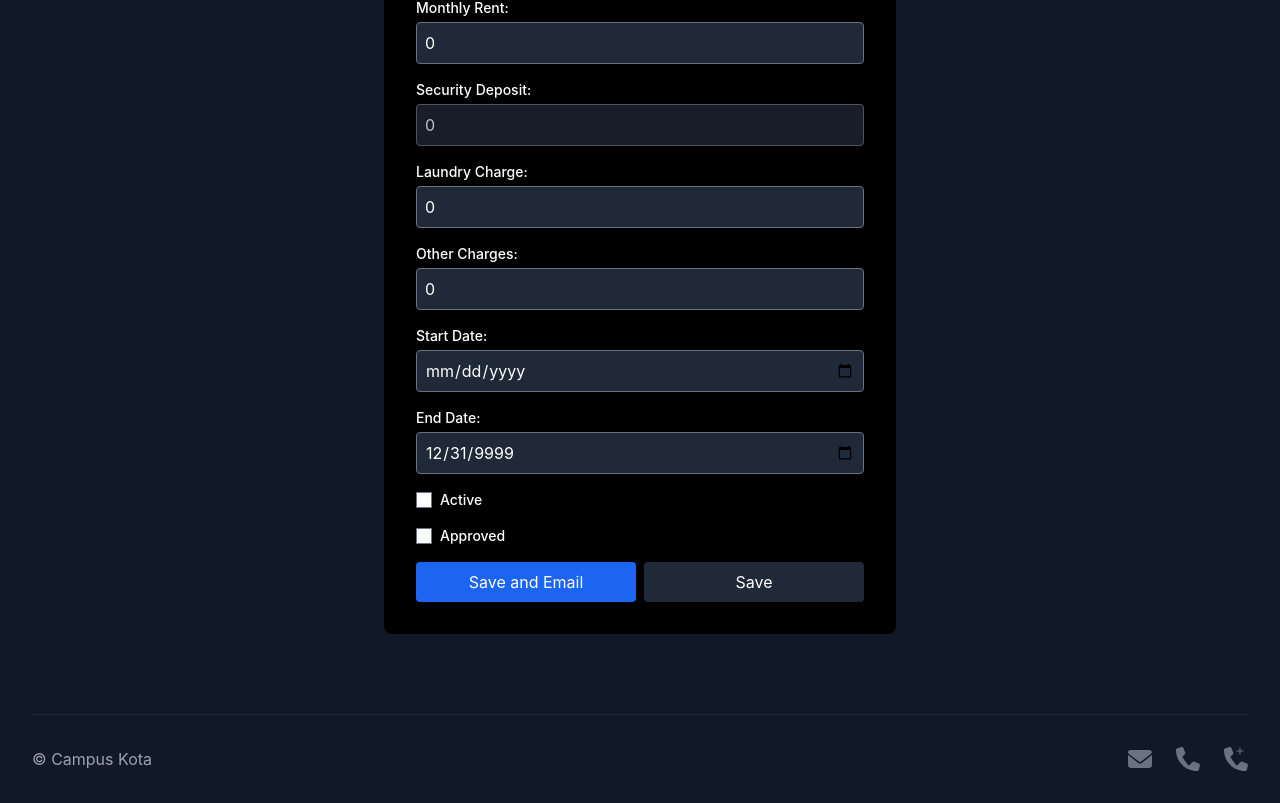
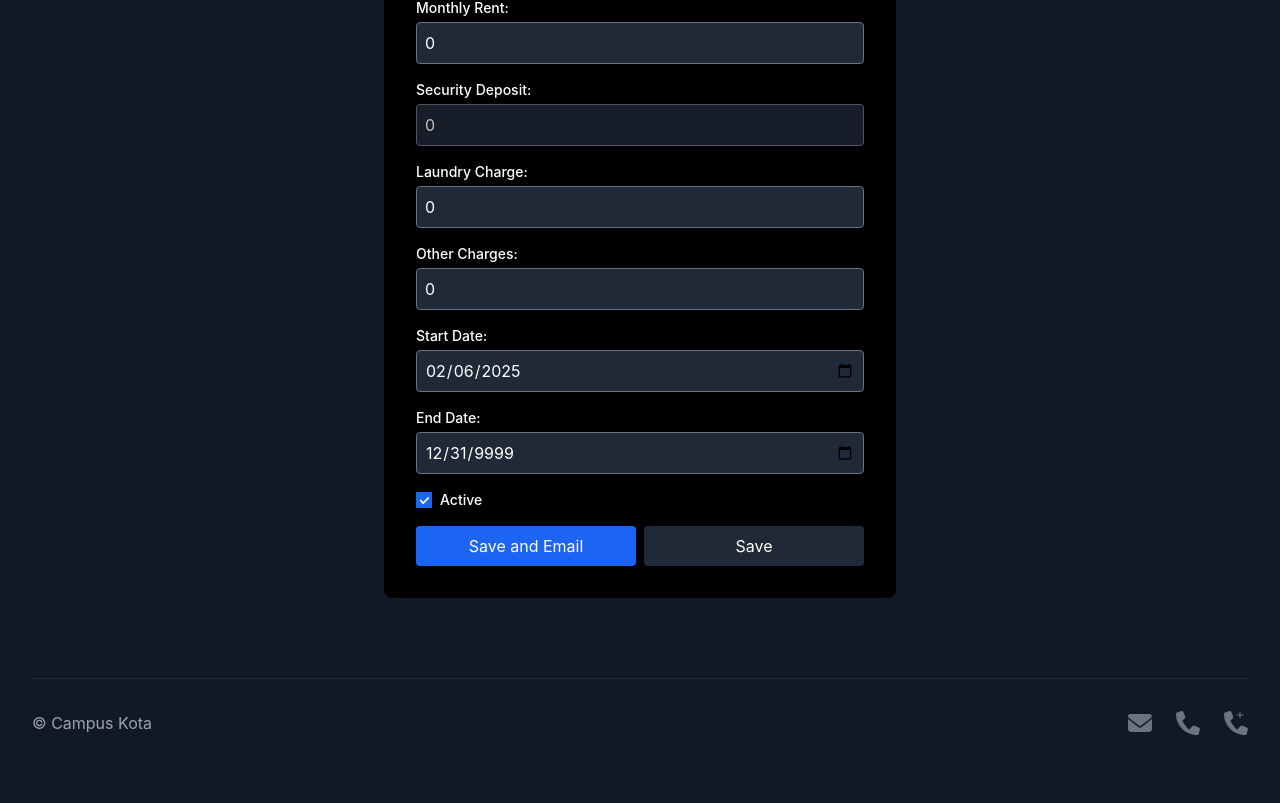
Before and after one commit to AarjavPatni/campus-kota, a Next.js app: page /insert in a window 1280 px wide. Shown: the part 1221-2024 px from the top of the page. After the commit the page ends 1988 px from the top, so only its background shows below. Built offline with nearby package versions, Linux system fonts and the light colour scheme.

Commit message:
Update details form to set default start date and active status

```diff
--- a/components/StudentDetailsForm.jsx
+++ b/components/StudentDetailsForm.jsx
@@ -119,9 +119,9 @@ const StudentDetailsForm = ({ uid }) => {
       monthly_rent: studentDetails?.monthly_rent || 0,
       laundry_charge: studentDetails?.laundry_charge || 0,
       other_charge: studentDetails?.other_charge || 0,
-      start_date: studentDetails?.start_date || "",
+      start_date: studentDetails?.start_date || new Date().toISOString().split('T')[0],
       end_date: studentDetails?.end_date || "9999-12-31",
-      active: studentDetails?.active || false,
+      active: studentDetails?.active || true,
       approved: studentDetails?.approved || false,
     },
     validationSchema: validationSchema,
@@ -736,6 +736,7 @@ const StudentDetailsForm = ({ uid }) => {
                 Active
               </label>
             </div>
+            {uid && (
               <div className="flex items-center">
                 <input
                   type="checkbox"
@@ -750,6 +751,7 @@ const StudentDetailsForm = ({ uid }) => {
                   Approved
                 </label>
               </div>
+            )}
             {(uid && (
               <div className="flex flex-col md:flex-row space-y-2 md:space-y-0 md:space-x-2">
                 <button
```
Lines whose indentation alone changed are shown as unchanged.
